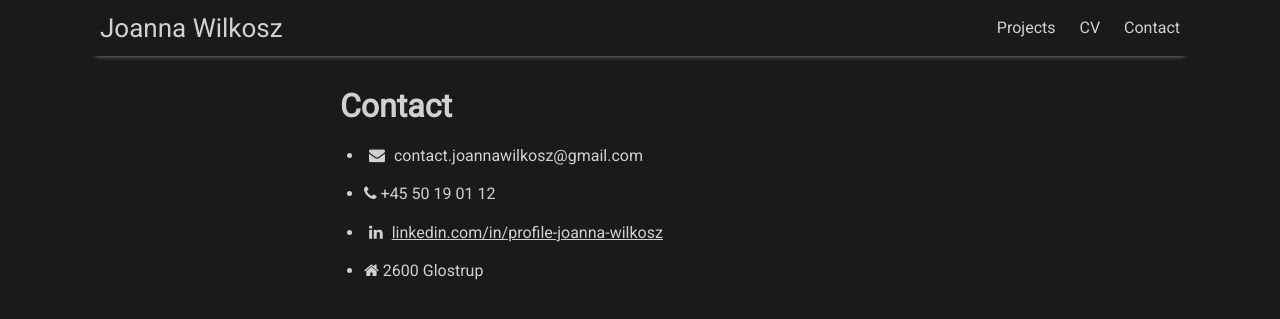
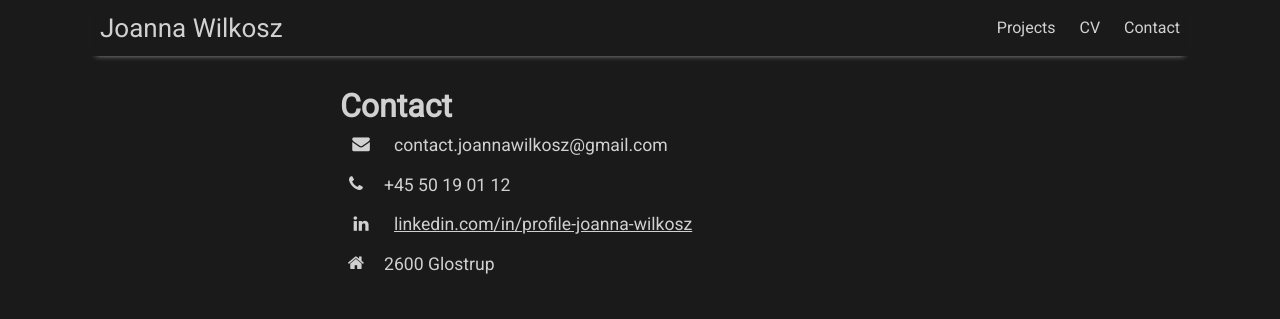
Before and after one commit to joanna-wi/joanna-wi.github.io, a Jekyll site: the page built from pages/contact.md, in a window 1280 px wide. Shown: the top 319 px of the page. Built offline with Jekyll 4.4.1, drawn with Linux system fonts in a browser that asks for light colours; nearby versions of some CDN libraries.

Commit message:
Update main.scss

```diff
--- a/assets/css/main.scss
+++ b/assets/css/main.scss
@@ -56,3 +56,8 @@ a { color:#d1d1d1; }
 .dropdown-content a { color:#d1d1d1 !important; }
 .dropdown-content a:hover { background-color:#333333 !important; }
 .dropdown-content, .dropdown-content * { color:#d1d1d1 !important; }
+
+.contact-list { list-style:none !important; padding:0 !important; margin:0; }
+.contact-list li { list-style:none !important; display:flex; align-items:center; margin-bottom:1rem; font-size:1.1rem; }
+.contact-list li::before { content:none !important; }
+.contact-list i { flex:0 0 2rem; text-align:center; margin-right:.75rem; }
```
